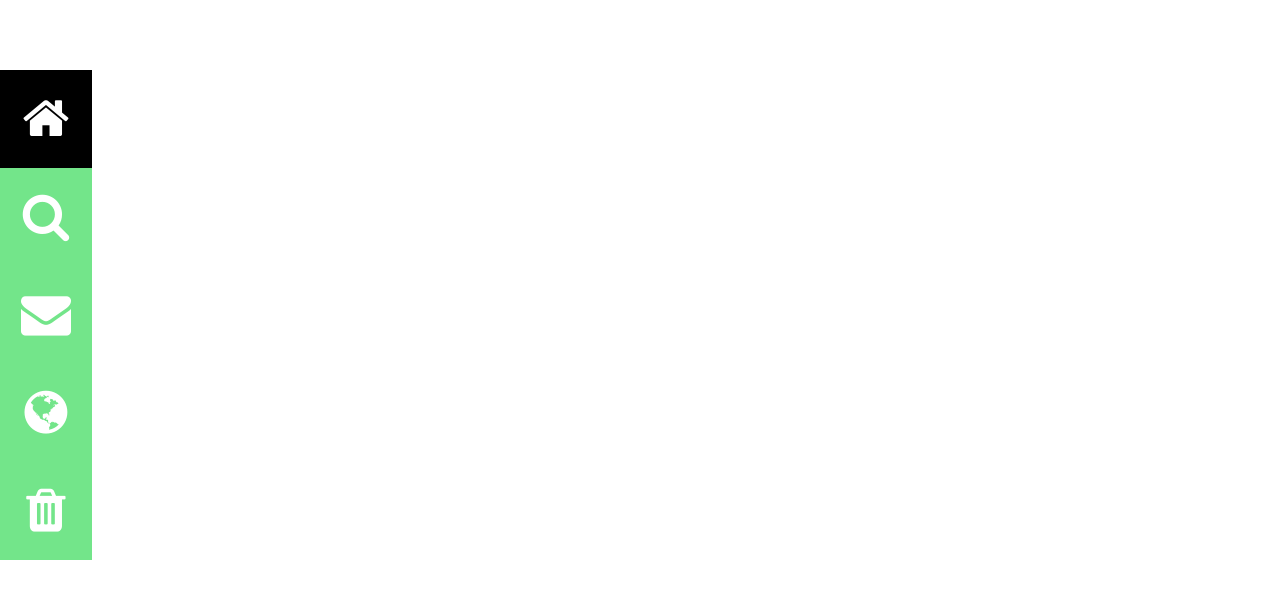
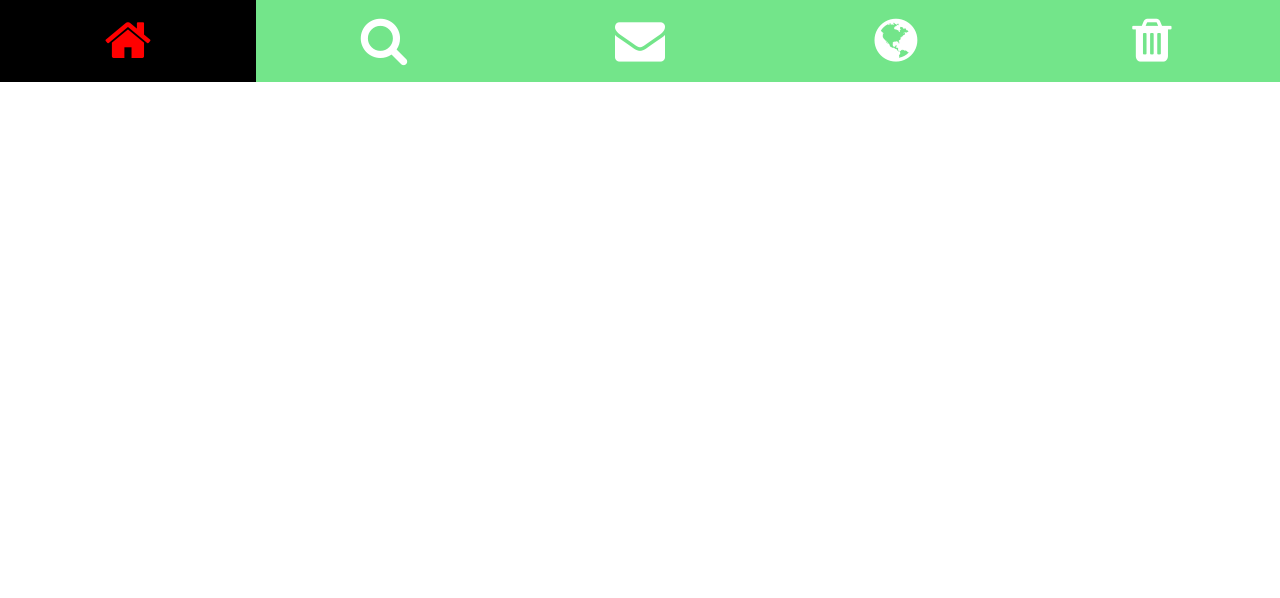
Before and after one commit to BabriWala/JS-Menus, a plain HTML site: page index.html in a window 1280 px wide. Drawn offline with Linux system fonts and the light colour scheme.

Commit message:
Horizontal Done

```diff
--- a/index.html
+++ b/index.html
@@ -12,17 +12,18 @@
             margin: 0;
         }
         .icons{
-            width: 92px;
             background-color: rgb(115, 229, 138);
-            position: absolute;
-            margin: 70px 0;
+            width: 100%;
+            overflow: auto;;
+
         }
         .icons > a{
-            display: block;
             text-align: center;
-            padding: 20px;
+            padding: 12px 0;
             font-size: 50px;
             color: white;
+            width: 20%;
+            float: left;
         }
         .active{
             background-color: black;
```
